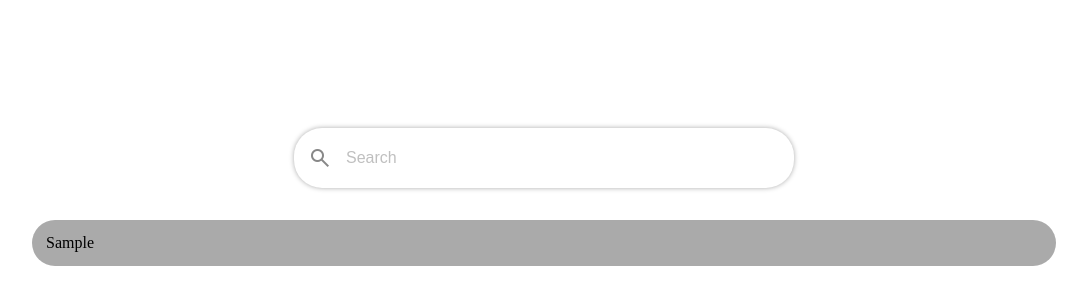
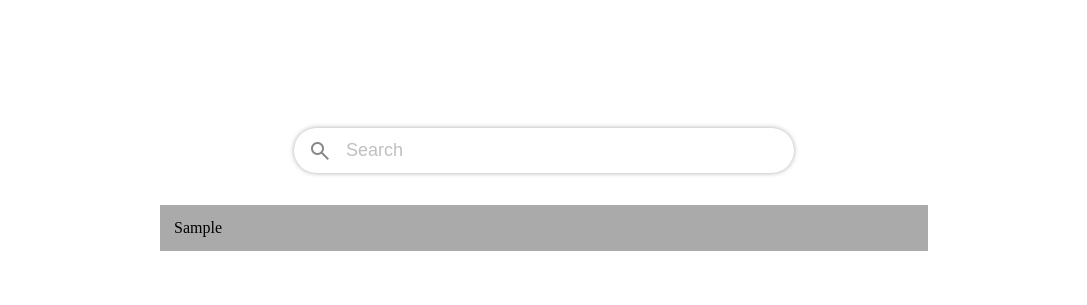
Before and after one commit to erosboulay/suivi_candidatures, a Flask app: page / in a window 1280 px wide. Shown: the top 305 px of the page, without its empty margins (96-1183 px from the left). Run offline with Flask 3, Linux system fonts and the light colour scheme; tables that the repository leaves empty hold one stand-in row (values such as "Sample post").

Commit message:
Made search font bigger so it's prettier

```diff
--- a/static/styles/style.css
+++ b/static/styles/style.css
@@ -19,7 +19,7 @@ body{
     margin-left: auto;
     margin-right: auto;
     width: 500px;
-    height: 60px;
+    height: 45px;
     border-radius: 28px;
     box-shadow: 0 0 5px #AAA;
 }
@@ -34,7 +34,7 @@ body{
     width: 100%;
     height: 100%;
     padding: 14px;
-
+    font-size: large;
 }
 
 #search-input::placeholder {
@@ -57,13 +57,12 @@ body{
 
 /* to show database */
 .database-shower{
-    width: 80vw;
+    width: 60vw;
     margin-top: 2em;
     margin-left: auto;
     margin-right: auto;
     background: #AAA;
     padding: 14px;
-    border-radius: 28px;
 }
 
 
```
